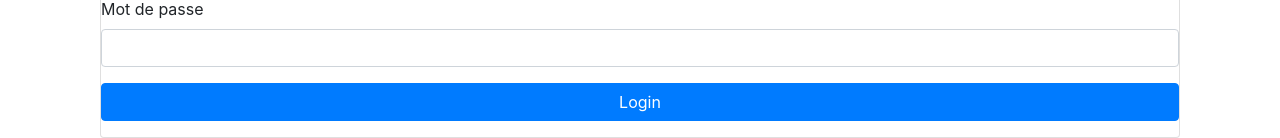
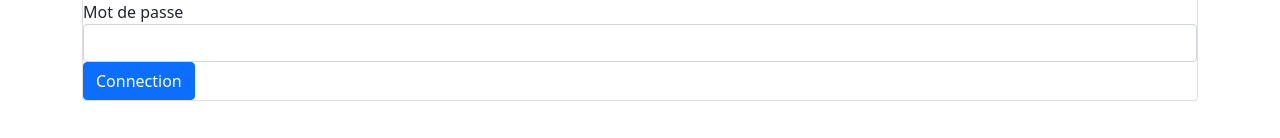
Before and after one commit to Yann-dv/Groupomania, a Vue app in the folder frontend/: page /login in a window 1280 px wide. Shown: the part 955-1093 px from the top of the page. After the commit the page ends 1056 px from the top, so only its background shows below. Built offline with nearby package versions, Linux system fonts and the light colour scheme.

Commit message:
Update bootstrap, popperjs and corejs to latest versions in package.json

```diff
--- a/frontend/package.json
+++ b/frontend/package.json
@@ -11,8 +11,9 @@
     "@fortawesome/fontawesome-svg-core": "^1.2.36",
     "@fortawesome/free-solid-svg-icons": "^5.15.4",
     "@fortawesome/vue-fontawesome": "^3.0.0-4",
+    "@popperjs/core": "^2.9.3",
     "axios": "^0.21.1",
-    "bootstrap": "^4.6.0",
+    "bootstrap": "^5.1.0",
     "core-js": "^3.6.5",
     "jquery": "^3.6.0",
     "popper.js": "^1.16.1",
--- a/frontend/src/App.vue
+++ b/frontend/src/App.vue
@@ -56,6 +56,7 @@
 <script>
 import EventBus from "./common/EventBus";
 
+
 export default {
   computed: {
     currentUser() {
--- a/frontend/src/components/Footer.vue
+++ b/frontend/src/components/Footer.vue
@@ -1,6 +1,6 @@
 <template>
   <div class="general-footer">
-  <router-link to="/about">
+  <!--<router-link to="/login">
     <h3>À propos</h3>
   </router-link>
     <ul>
@@ -10,8 +10,8 @@
       <li><a href="#" target="_blank" rel="noopener">Politique de Contenu</a></li>
       <li><a href="#" target="_blank" rel="noopener">Politique de Confidentialité</a></li>
       <li><a href="#" target="_blank" rel="noopener">Politique de Modération</a></li>
-    </ul>
-  <footer>Groupomania Inc © 2021 . Tous droits réservés</footer>
+    </ul>-->
+  <copyright>Groupomania Inc © 2021 . Tous droits réservés</copyright>
   </div>
 </template>
 
--- a/frontend/src/components/Home.vue
+++ b/frontend/src/components/Home.vue
@@ -2,13 +2,14 @@
 <template>
   <div class="container">
     <header class="jumbotron">
-      <h3>{{ content }}</h3>
+      <h3 class="fw-bold">{{ content }}</h3>
     </header>
   </div>
 </template>
 
 <script>
 import UserService from "../services/user.service";
+//import Footer from "../components/Footer.vue";
 
 export default {
   name: "Home",
@@ -17,6 +18,7 @@ export default {
       content: "",
     };
   },
+  //component: Footer,
 
   mounted() {
     UserService.getPublicContent().then(
--- a/frontend/src/components/Login.vue
+++ b/frontend/src/components/Login.vue
@@ -20,7 +20,7 @@
               v-show="loading"
               class="spinner-border spinner-border-sm"
             ></span>
-            <span>Login</span>
+            <span>Connection</span>
           </button>
         </div>
 
--- a/frontend/src/router.js
+++ b/frontend/src/router.js
@@ -14,11 +14,11 @@ const routes = [
   {
     path: "/",
     name: "home",
-    component: Home,
+    component: Home
   },
   {
     path: "/home",
-    component: Home,
+    component: Home
   },
   {
     path: "/login",
--- a/frontend/src/services/user.service.js
+++ b/frontend/src/services/user.service.js
@@ -3,6 +3,7 @@ import api from './api';
 class UserService {
   getPublicContent() {
     return api.get('/test/all');
+
   }
 
   getUserBoard() {
```
Also changed, not shown: frontend/src/oldviews/ConnectForm.vue (renamed from frontend/src/components/ConnectForm.vue), 1 other file (tests, documents, lock files or other folders).
